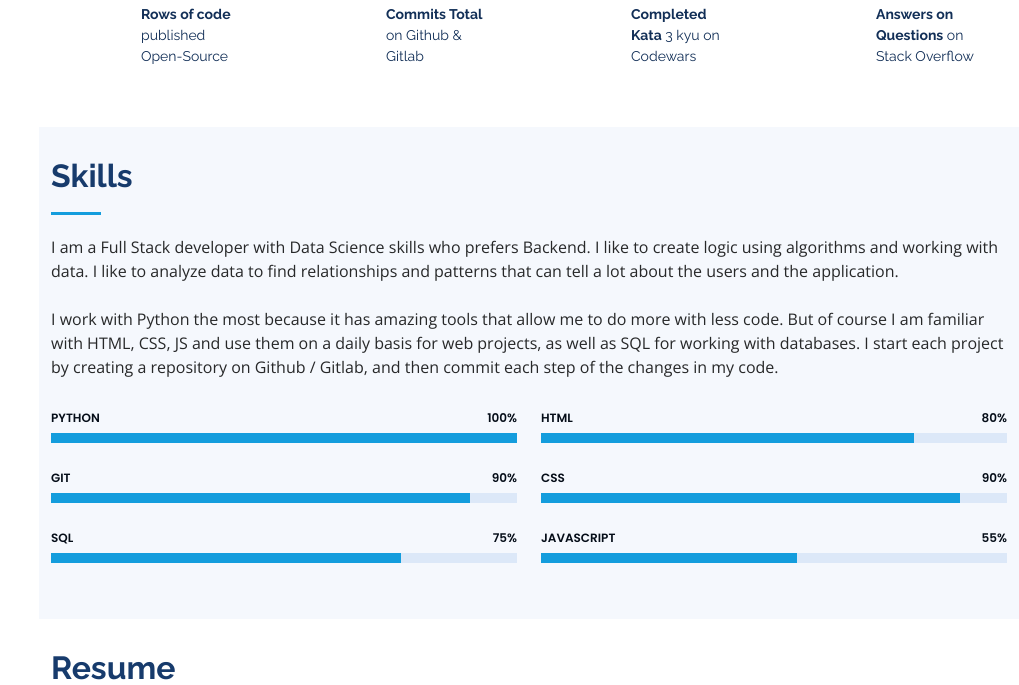
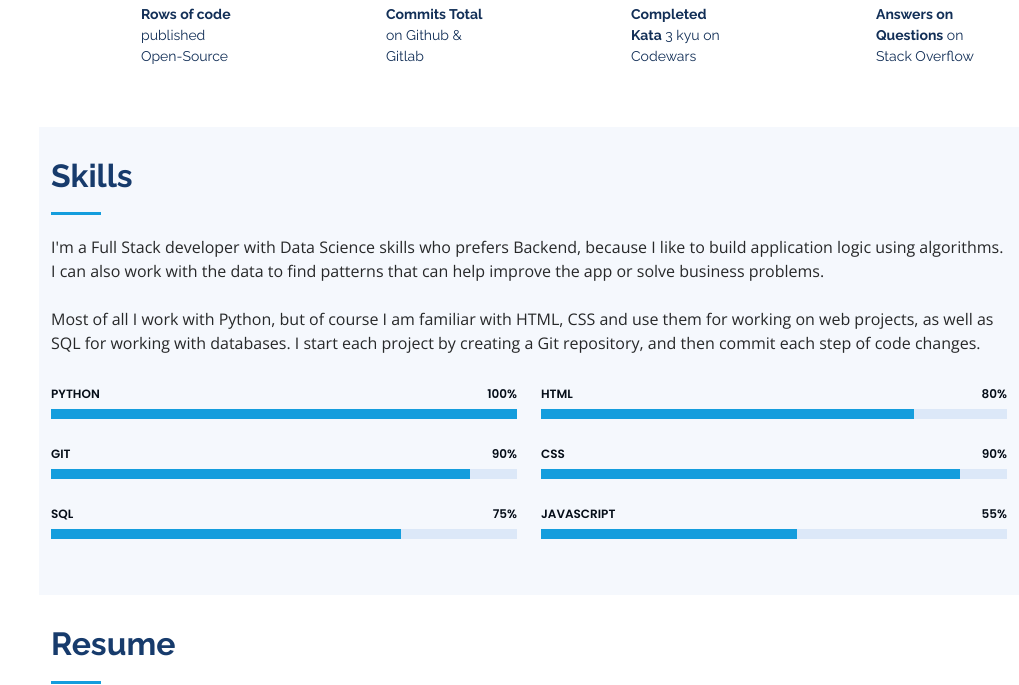
Before and after one commit to k-yakovlev/portfolio-website, a Flask app: page / in a window 1280 px wide. Shown: the part 1795-2480 px from the top of the page, without its empty margins (261-1280 px from the left). Run offline with Flask 2, Linux system fonts and the light colour scheme; some libraries are stand-ins or nearby versions.

Commit message:
Fix content in 'Skills' section.

```diff
--- a/templates/index.html
+++ b/templates/index.html
@@ -189,16 +189,15 @@
         <div class="section-title">
           <h2>Skills</h2>
           <p>
-            I am a Full Stack developer with Data Science skills who prefers Backend. I like to create logic using
-            algorithms and working with data. I like to analyze data to find relationships and patterns that can tell a
-            lot about the users and the application.
+            I'm a Full Stack developer with Data Science skills who prefers Backend, because I like to build application
+            logic using algorithms. I can also work with the data to find patterns that can help improve the app or
+            solve business problems.
           </p>
           <br>
           <p>
-            I work with Python the most because it has amazing tools that allow me to do more with less code. But of
-            course I am familiar with HTML, CSS, JS and use them on a daily basis for web projects, as well as SQL for
-            working with databases. I start each project by creating a repository on Github / Gitlab, and then commit
-            each step of the changes in my code.
+            Most of all I work with Python, but of course I am familiar with HTML, CSS and use them for working on web
+            projects, as well as SQL for working with databases. I start each project by creating a Git repository, and
+            then commit each step of code changes.
           </p>
         </div>
 
```
